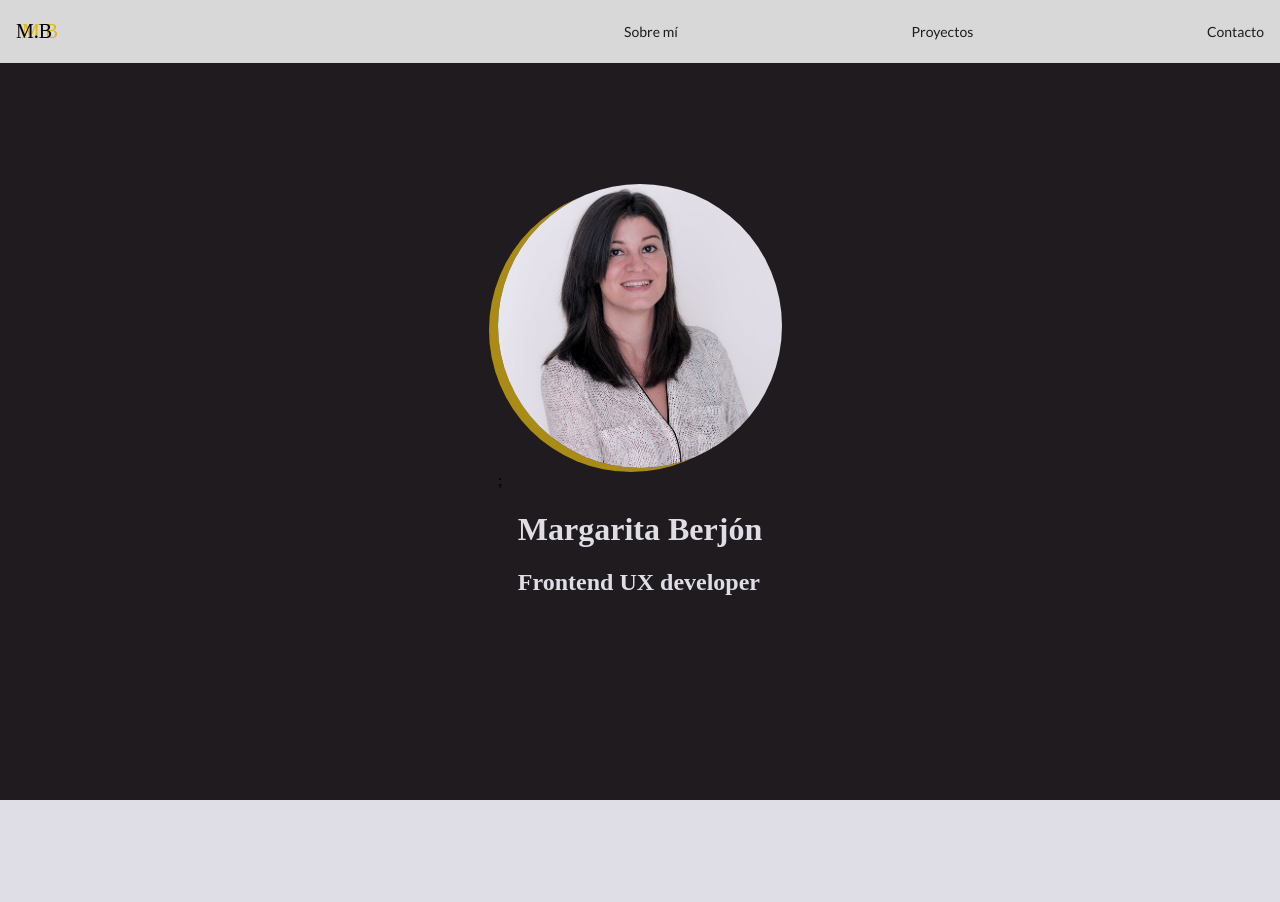
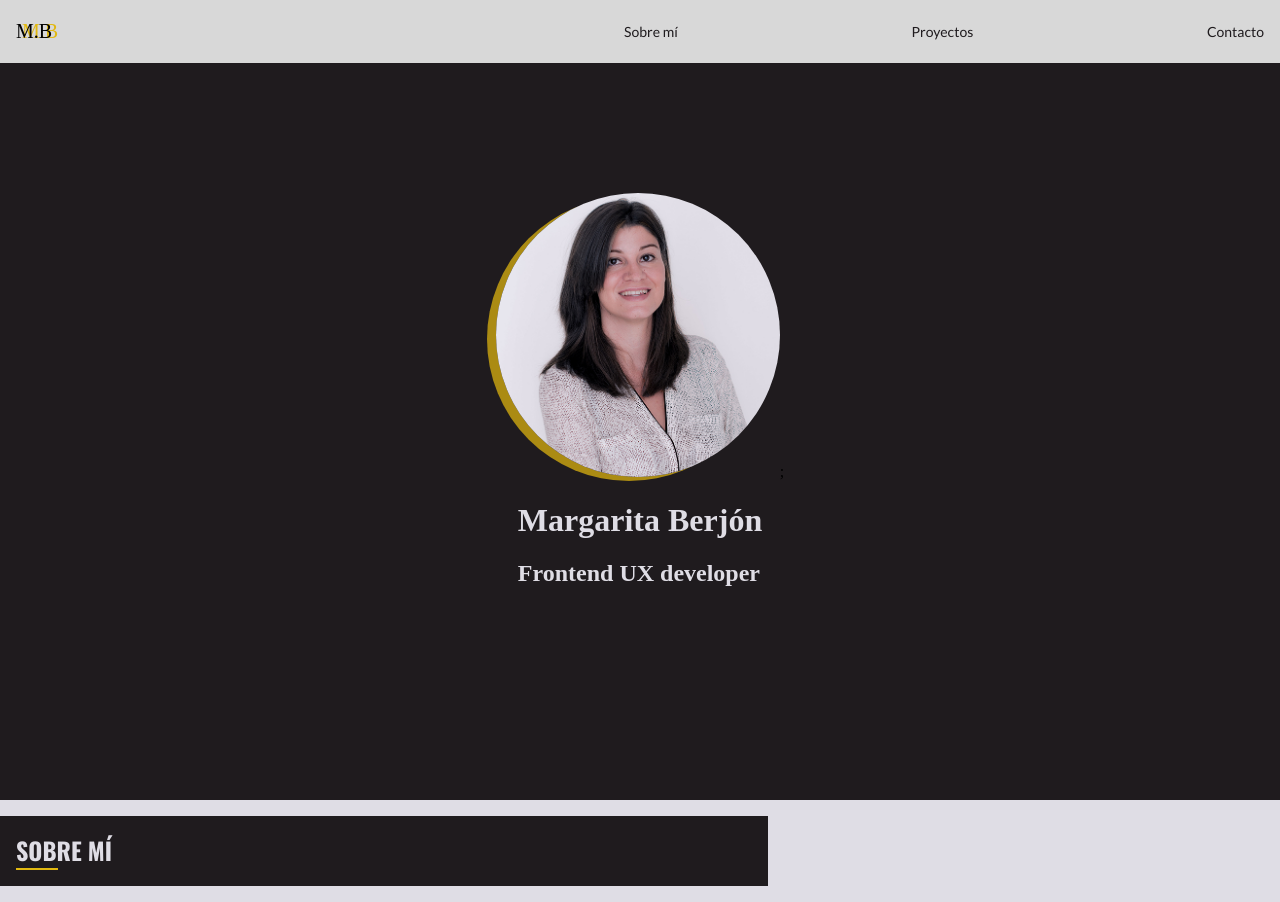
Before and after one commit to MargaritaBerjon/frontend-ux-developer, a React (Create React App) app: page / in a window 1280 px wide. Before the commit the page ends 800 px from the top, so only its background shows below. Built offline with nearby package versions, Linux system fonts and the light colour scheme; a web font is replaced by a local one.

Commit message:
delete dependencies for animations

```diff
--- a/package.json
+++ b/package.json
@@ -9,8 +9,7 @@
     "node-sass": "^4.14.1",
     "react": "^17.0.1",
     "react-dom": "^17.0.1",
-    "react-reveal": "^1.2.2",
-    "react-scripts": "4.0.0",
+    "react-scripts": "^4.0.0",
     "web-vitals": "^0.2.4"
   },
   "scripts": {
--- a/src/Components/Poster/Poster.jsx
+++ b/src/Components/Poster/Poster.jsx
@@ -1,24 +1,16 @@
 import React from 'react';
 import './Poster.scss';
-import Fade from 'react-reveal/Fade';
-import Flip from 'react-reveal/Flip';
 import MBerjonFormal from '../../images/MBerjonFormal.jpg';
 
 function Poster() {
   return (
     <div className='poster-container'>
       <div>
-        <Flip left duration={2000}>
-          <img className='poster-img' src={MBerjonFormal} alt='Foto de Margarita Berjón'></img>;
-        </Flip>
+        <img className='poster-img' src={MBerjonFormal} alt='Foto de Margarita Berjón'></img>;
       </div>
       <div className='poster-content'>
-        <Fade right duration={2000}>
-          <h1>Margarita Berjón</h1>
-        </Fade>
-        <Fade left duration={2000}>
-          <h2>Frontend UX developer</h2>
-        </Fade>
+        <h1>Margarita Berjón</h1>
+        <h2>Frontend UX developer</h2>
       </div>
     </div>
   );
--- /dev/null
+++ b/src/Components/Title/Title.jsx
@@ -0,0 +1,15 @@
+import React from 'react';
+import './Title.scss';
+
+function Title(props) {
+  return (
+    <div className='title-container'>
+      <h1>
+        {props.title}
+        <hr></hr>
+      </h1>
+    </div>
+  );
+}
+
+export default Title;
--- /dev/null
+++ b/src/Components/Title/Title.scss
@@ -0,0 +1,24 @@
+@import '../../index.scss';
+
+.title-container {
+  width: 60vw;
+  background-color: $secondary-color;
+
+  & h1 {
+    font-family: $title-font;
+    color: $primary-color;
+    font-size: 24px;
+    padding: 16px;
+    text-transform: uppercase;
+  }
+
+  & hr {
+    border: 1px solid $yellow;
+    width: 40px;
+    display: block;
+    unicode-bidi: isolate;
+    margin-block-start: 0;
+    margin-block-end: 0;
+    margin-inline-start: 0;
+  }
+}
--- a/src/Views/App.jsx
+++ b/src/Views/App.jsx
@@ -1,12 +1,14 @@
 import './App.scss';
 import Menu from '../Components/Menu/Menu.jsx';
 import Poster from '../Components/Poster/Poster.jsx';
+import Title from '../Components/Title/Title.jsx';
 
 function App() {
   return (
     <div className='App'>
       <Menu></Menu>
       <Poster></Poster>
+      <Title title='Sobre mí'></Title>
     </div>
   );
 }
--- a/src/index.js
+++ b/src/index.js
@@ -2,10 +2,13 @@ import React from 'react';
 import ReactDOM from 'react-dom';
 import './index.scss';
 import App from './Views/App.jsx';
+import * as serviceWorker from './serviceWorker';
 
 ReactDOM.render(
-  <React.Fragment>
+  <React.StrictMode>
     <App />
-  </React.Fragment>,
+  </React.StrictMode>,
   document.getElementById('root')
-);
+)
+
+serviceWorker.unregister();
--- /dev/null
+++ b/src/serviceWorker.js
@@ -0,0 +1,141 @@
+// This optional code is used to register a service worker.
+// register() is not called by default.
+
+// This lets the app load faster on subsequent visits in production, and gives
+// it offline capabilities. However, it also means that developers (and users)
+// will only see deployed updates on subsequent visits to a page, after all the
+// existing tabs open on the page have been closed, since previously cached
+// resources are updated in the background.
+
+// To learn more about the benefits of this model and instructions on how to
+// opt-in, read https://bit.ly/CRA-PWA
+
+const isLocalhost = Boolean(
+  window.location.hostname === 'localhost' ||
+  // [::1] is the IPv6 localhost address.
+  window.location.hostname === '[::1]' ||
+  // 127.0.0.0/8 are considered localhost for IPv4.
+  window.location.hostname.match(
+    /^127(?:\.(?:25[0-5]|2[0-4][0-9]|[01]?[0-9][0-9]?)){3}$/
+  )
+);
+
+export function register(config) {
+  if (process.env.NODE_ENV === 'production' && 'serviceWorker' in navigator) {
+    // The URL constructor is available in all browsers that support SW.
+    const publicUrl = new URL(process.env.PUBLIC_URL, window.location.href);
+    if (publicUrl.origin !== window.location.origin) {
+      // Our service worker won't work if PUBLIC_URL is on a different origin
+      // from what our page is served on. This might happen if a CDN is used to
+      // serve assets; see https://github.com/facebook/create-react-app/issues/2374
+      return;
+    }
+
+    window.addEventListener('load', () => {
+      const swUrl = `${process.env.PUBLIC_URL}/service-worker.js`;
+
+      if (isLocalhost) {
+        // This is running on localhost. Let's check if a service worker still exists or not.
+        checkValidServiceWorker(swUrl, config);
+
+        // Add some additional logging to localhost, pointing developers to the
+        // service worker/PWA documentation.
+        navigator.serviceWorker.ready.then(() => {
+          console.log(
+            'This web app is being served cache-first by a service ' +
+            'worker. To learn more, visit https://bit.ly/CRA-PWA'
+          );
+        });
+      } else {
+        // Is not localhost. Just register service worker
+        registerValidSW(swUrl, config);
+      }
+    });
+  }
+}
+
+function registerValidSW(swUrl, config) {
+  navigator.serviceWorker
+    .register(swUrl)
+    .then(registration => {
+      registration.onupdatefound = () => {
+        const installingWorker = registration.installing;
+        if (installingWorker == null) {
+          return;
+        }
+        installingWorker.onstatechange = () => {
+          if (installingWorker.state === 'installed') {
+            if (navigator.serviceWorker.controller) {
+              // At this point, the updated precached content has been fetched,
+              // but the previous service worker will still serve the older
+              // content until all client tabs are closed.
+              console.log(
+                'New content is available and will be used when all ' +
+                'tabs for this page are closed. See https://bit.ly/CRA-PWA.'
+              );
+
+              // Execute callback
+              if (config && config.onUpdate) {
+                config.onUpdate(registration);
+              }
+            } else {
+              // At this point, everything has been precached.
+              // It's the perfect time to display a
+              // "Content is cached for offline use." message.
+              console.log('Content is cached for offline use.');
+
+              // Execute callback
+              if (config && config.onSuccess) {
+                config.onSuccess(registration);
+              }
+            }
+          }
+        };
+      };
+    })
+    .catch(error => {
+      console.error('Error during service worker registration:', error);
+    });
+}
+
+function checkValidServiceWorker(swUrl, config) {
+  // Check if the service worker can be found. If it can't reload the page.
+  fetch(swUrl, {
+    headers: { 'Service-Worker': 'script' },
+  })
+    .then(response => {
+      // Ensure service worker exists, and that we really are getting a JS file.
+      const contentType = response.headers.get('content-type');
+      if (
+        response.status === 404 ||
+        (contentType != null && contentType.indexOf('javascript') === -1)
+      ) {
+        // No service worker found. Probably a different app. Reload the page.
+        navigator.serviceWorker.ready.then(registration => {
+          registration.unregister().then(() => {
+            window.location.reload();
+          });
+        });
+      } else {
+        // Service worker found. Proceed as normal.
+        registerValidSW(swUrl, config);
+      }
+    })
+    .catch(() => {
+      console.log(
+        'No internet connection found. App is running in offline mode.'
+      );
+    });
+}
+
+export function unregister() {
+  if ('serviceWorker' in navigator) {
+    navigator.serviceWorker.ready
+      .then(registration => {
+        registration.unregister();
+      })
+      .catch(error => {
+        console.error(error.message);
+      });
+  }
+}
```
Also changed, not shown: 2 other files (tests, documents, lock files or other folders).
